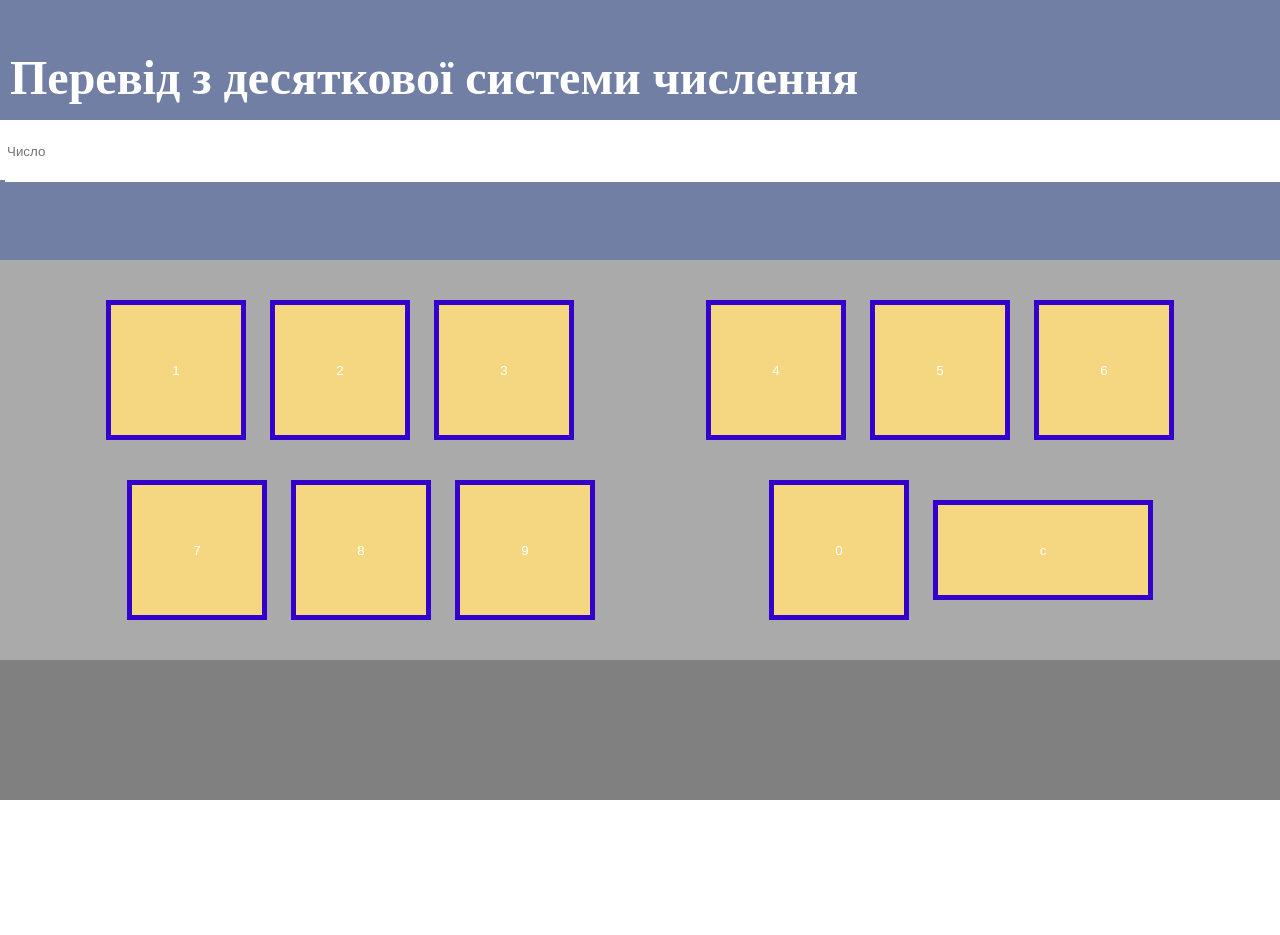
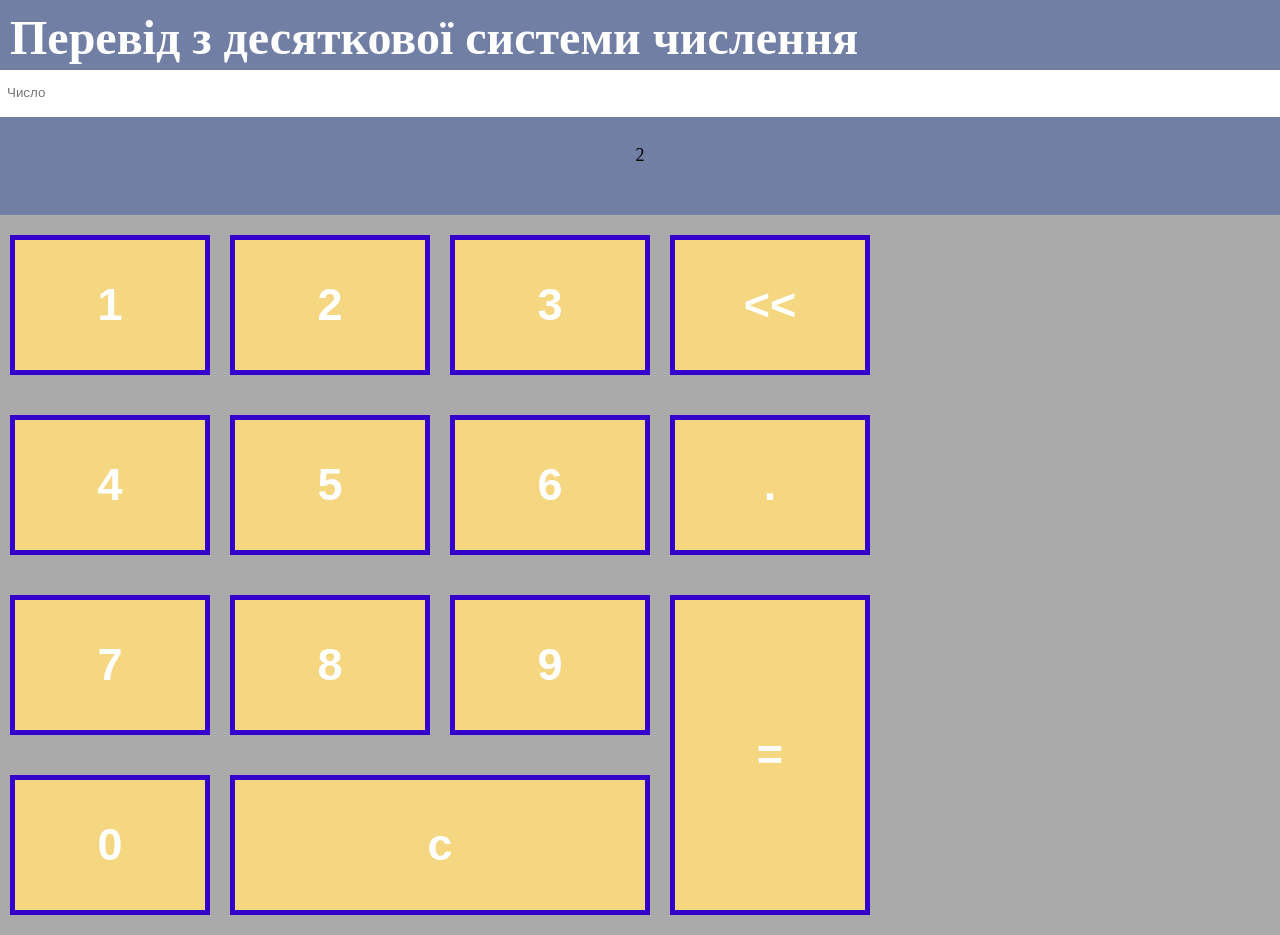
Before and after one commit to Dimon7/Dimas7, a plain HTML site: page perevod/index.html in a window 1280 px wide. Before the commit the page ends 800 px from the top, so only its background shows below. Drawn offline with Linux system fonts and the light colour scheme.

Commit message:
Add files via upload

```diff
--- a/perevod/css/main.css
+++ b/perevod/css/main.css
@@ -19,7 +19,7 @@ body, html{
 .vvid > input{
 
     width: 100%;
-    margin: 0px 0px 16px 5px;
+    margin: 14px 0px 16px 5px;
     min-height: 100%;
     border: none;
     outline: none;
@@ -29,21 +29,19 @@ body, html{
 
 .perevod > input {
     width: 100%;
-    margin: 16px 0px 16px 5px;
+    /*margin: 16px 0px 16px 5px;*/
     min-height: 100%;
     border: none;
     background-color: transparent;
     outline: none;
 }
 
-.perevod > input{
-	margin-top: 8px;
-}
+
 .perevod{
-    height: 60px;
+    /*height: 60px;*/
 	background-color: #727FA5;
     /* margin-top: auto; */
-    padding-top: 10px;
+
     padding-bottom: 10px;
     /* text-align: center; */
     box-shadow: lightslategray;
@@ -57,20 +55,20 @@ body, html{
     padding-bottom: 10px;
     /* text-align: center; */
     width: 100%;
-    height: 100px;
+    height: 50px;
     box-shadow: lightslategray;
     box-sizing: content-box;
 }
 .title > h4{
 	    color: white;
     margin-left: 10px;
-    margin-top: 40px;
+    margin-top: 0px;
     font-size: -webkit-xxx-large;
     margin-right: 0px;
 }
 .vvid{
 	background-color: #fff;
-    height: 60px;
+    /*sheight: 60px;*/
 }
 #click{
 	background-color: #4CAF50;
@@ -94,21 +92,11 @@ body, html{
 
 
 
-.first-row > div {
-    display : inline;
+#row
+ {
+    display : flex;
 }
 
-.second-row > div {
-    display : inline;
-}
-
-.third-row > div {
-    display : inline;
-}
-
-.four-row > div {
-    display : inline;
-}
 
 .div-btn > button{
     width: 100px;
@@ -117,20 +105,19 @@ body, html{
 }
 
 .calc{
-    /*float : left;*/
+
     max-width: 1280px;
-    margin: 0px auto 0;
-    padding: 20px 40px;
+    margin: auto;
+    /*padding: 20px 40px;*/
     background: #aaa;
-
-    display: flex;
-    justify-content: space-around;
-    flex-wrap: wrap;
+    text-align: center;
 }
 .div-btn>button
 {
+    font-size: 45px;
+    font-weight: bold;
     background: #f5d781;
-    width: 140px;
+    width: 200px;
     height: 140px;
     border: 5px solid #30c;
     color: white;
@@ -141,7 +128,50 @@ body, html{
 
 .div-btn > #btn-c {
 
-    width: 220px;
-    height: 100px;
+    width: 420px;
+    height: 140px;
 
 }
+
+#btn-point, #btn-clear{
+    position: absolute;
+}
+  #btn-eq{
+    position : absolute;
+
+    height: 320px;
+}
+
+/*******************************************/
+.menu{
+    text-align: center;
+}
+  .menu ul {
+    text-align: center;
+      margin: 0;
+      list-style: none;
+      padding-left: 20px;
+      display: none;
+
+    }
+
+    .menu .title {
+        text-align: center;
+      font-size: 18px;
+      cursor: pointer;
+    }
+
+    .menu .title::before {
+      text-align: center;
+      font-size: 80%;
+      color: green;
+    }
+
+
+
+    .menu.open ul {
+        text-align: center;
+      display: block;
+      z-index: 10;
+      position: fixed;
+    }
--- a/perevod/index.html
+++ b/perevod/index.html
@@ -5,7 +5,7 @@
 	<title>Document</title>
 	<link rel="stylesheet" href="css/main.css">
 	<script src="js/jquery-3.1.0.js"></script>
-	<script src="js/js.js"></script>
+	<!-- <script src="js/js.js"></script> -->
 </head>
 <body>
 
@@ -24,32 +24,58 @@
 
 		<input class="answer-input" type="text">
 
-	</div>
+		<div id="sweeties" class="menu">
+    		<div class="title">2
+			    <ul>
+			      <li>2</li>
+			      <li>3</li>
+			      <li>4</li>
+			      <li>5</li>
+			      <li>6</li>
+			      <li>7</li>
+			      <li>8</li>
+			      <li>9</li>
+			      <li>10</li>
+			      <li>11</li>
+			      <li>12</li>
+			      <li>13</li>
+			      <li>14</li>
+			      <li>15</li>
+			      <li>16</li>
+			    </ul>
+			</div>
+		</div>
 
 
 </div>
 
 <div class="calc">
-	<div class="first-row">
 
+	<div class="first-row" id="row">
 		<div class="div-btn"><button id="btn-1">1</button></div>
 		<div class="div-btn"><button id="btn-2">2</button></div>
 		<div class="div-btn"><button id="btn-3">3</button></div>
+		<div class="div-btn"><button id="btn-clear"><<</button></div>
+
 	</div>
-	<div class="second-row">
+
+	<div class="second-row" id="row">
 		<div class="div-btn"><button id="btn-4">4</button></div>
 		<div class="div-btn"><button id="btn-5">5</button></div>
 		<div class="div-btn"><button id="btn-6">6</button></div>
+		<div class="div-btn"><button id="btn-point">.</button></div>
 	</div>
-	<div class="third-row">
+	<div class="third-row" id="row">
 		<div class="div-btn"><button id="btn-7">7</button></div>
 		<div class="div-btn"><button id="btn-8">8</button></div>
 		<div class="div-btn"><button id="btn-9">9</button></div>
+		<div class="div-btn"><button id="btn-eq">=</button></div>
 
 	</div>
-	<div class="four-row">
+	<div class="four-row" id="row">
 		<div class="div-btn"><button id="btn-0">0</button></div>
 		<div class="div-btn"><button id="btn-c">с</button></div>
+
 		<!-- <div class="div-btn"><button id="btn-0">=</button></div> -->
 	</div>
 	</div>
--- a/perevod/js/js.js
+++ b/perevod/js/js.js
@@ -67,10 +67,10 @@ if (o>10) {
 };
 
 
-$('#click').on('mousedown',function(){
+function Perevod(){
         var val =  parseFloat($('.val').val());
-        var o =  parseInt($('.osnova').val());
-
+        // var o =  parseInt($('.osnova').val());
+        var o = 2;
 
         var after = val % 1;
         var before = val - after;
@@ -79,16 +79,16 @@ $('#click').on('mousedown',function(){
        var ret1  = before_coma(before,o);
        var ret2 = after_coma(after,o);
        var str1 = ret1.join("");
-      if (after > 0){ var str2 = ret2.join(""); }
+       if (after > 0){ var str2 = ret2.join(""); }
 
        if (after === 0 ) { $('.answer-input').val(str1); }
        else{   $('.answer-input').val(str1+"."+str2);
     }
 
-});
+};
 
 var s="";
-
+var eq="";
 $('.calc').on('mousedown', function(event){
 
 
@@ -105,6 +105,9 @@ $('.calc').on('mousedown', function(event){
 		case "btn-8" : s = s + 8; break;
 		case "btn-9" : s = s + 9; break;
 		case "btn-0" : s = s + 0; break;
+		case "btn-point" : s = s + '.'; break;
+		case "btn-clear" :s=s.substring(0, s.length - 1); break;
+		case "btn-eq" : Perevod(); break;
 		case "btn-c" : s = ""; break;
 		default : break;
 
@@ -113,4 +116,19 @@ $('.calc').on('mousedown', function(event){
 
 	$('.val').val(s);
 
+
+
 });
+ var menuElem = document.getElementById('sweeties');
+    var titleElem = menuElem.querySelector('.title');
+
+$('.menu').on('mousedown', function(event){
+    var target = event.currentTarget;
+      // $(menuElem).removeClass();
+
+       target.classList.toggle('open');
+
+      	// var tar = event.target.getAttribute('class');
+
+
+    });
```
